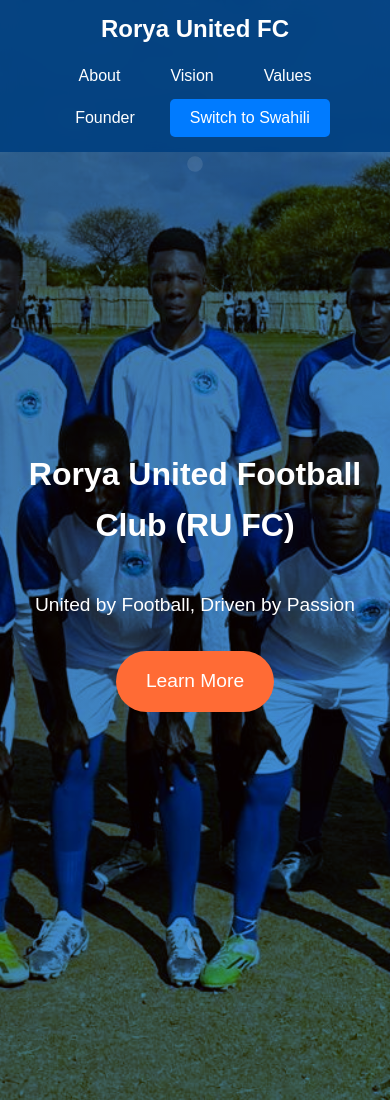
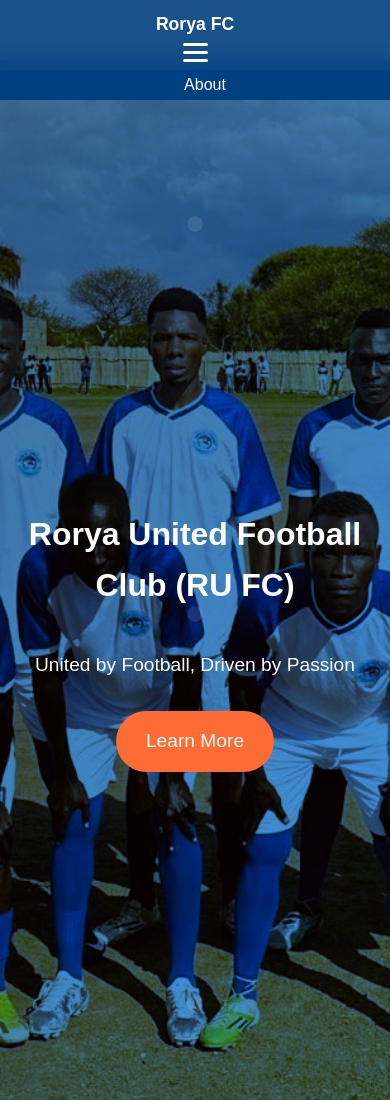
Before and after one commit to William777-design/Rorya-United, a plain HTML site: page index.html in a window 390 px wide. Shown: the top 1100 px of the page. Drawn offline with Linux system fonts and the light colour scheme.

Commit message:
navbar changes

```diff
--- a/index.html
+++ b/index.html
@@ -9,13 +9,18 @@
 <body>
     <nav id="navbar">
         <div class="container">
-            <h1 id="nav-club-name">Rorya United FC</h1>
+            <h1 id="nav-club-name">Rorya FC</h1>
+            <button id="hamburger" class="hamburger">
+                <span></span>
+                <span></span>
+                <span></span>
+            </button>
             <ul id="nav-menu">
                 <li><a href="#about">About</a></li>
                 <li><a href="#vision">Vision</a></li>
                 <li><a href="#values">Values</a></li>
                 <li><a href="#founder">Founder</a></li>
-                <li><button id="lang-toggle">Switch to Swahili</button></li>
+                <li><button id="lang-toggle">Swahili</button></li>
             </ul>
         </div>
     </nav>
--- a/script.js
+++ b/script.js
@@ -43,9 +43,20 @@ const translations = {
 
 let currentLang = 'en';
 
-// Smooth scrolling for navigation links
+// Hamburger Menu Toggle
+const hamburger = document.getElementById('hamburger');
+const navMenu = document.getElementById('nav-menu');
+
+hamburger.addEventListener('click', () => {
+    hamburger.classList.toggle('active');
+    navMenu.classList.toggle('active');
+});
+
+// Close menu when a link is clicked
 document.querySelectorAll('#nav-menu a[href^="#"]').forEach(anchor => {
     anchor.addEventListener('click', function (e) {
+        hamburger.classList.remove('active');
+        navMenu.classList.remove('active');
         e.preventDefault();
         const target = document.querySelector(this.getAttribute('href'));
         target.scrollIntoView({
@@ -53,6 +64,12 @@ document.querySelectorAll('#nav-menu a[href^="#"]').forEach(anchor => {
             block: 'start'
         });
     });
+});
+
+// Close menu when scrolling
+window.addEventListener('scroll', () => {
+    hamburger.classList.remove('active');
+    navMenu.classList.remove('active');
 });
 
 // Intersection Observer for scroll animations
--- a/styles.css
+++ b/styles.css
@@ -6,6 +6,7 @@ body {
     color: #333;
     background-color: #f4f4f4;
     overflow-x: hidden;
+    padding-top: 60px;
 }
 
 .container {
@@ -19,23 +20,26 @@ body {
     position: fixed;
     top: 0;
     width: 100%;
-    background-color: rgba(0, 64, 128, 0.9);
+    background-color: rgba(0, 64, 128, 0.95);
     backdrop-filter: blur(10px);
     z-index: 1000;
     transition: background-color 0.3s ease;
+    box-shadow: 0 2px 8px rgba(0, 0, 0, 0.1);
 }
 
 #navbar .container {
     display: flex;
     justify-content: space-between;
     align-items: center;
-    padding: 10px 20px;
+    padding: 8px 20px;
 }
 
 #nav-club-name {
     margin: 0;
-    font-size: 1.5em;
+    font-size: 1.3em;
     color: white;
+    font-weight: bold;
+    white-space: nowrap;
 }
 
 #nav-menu {
@@ -44,18 +48,20 @@ body {
     margin: 0;
     padding: 0;
     align-items: center;
+    gap: 15px;
 }
 
 #nav-menu li {
-    margin-left: 20px;
+    margin-left: 0;
 }
 
 #nav-menu a {
     color: white;
     text-decoration: none;
-    padding: 10px 15px;
-    border-radius: 5px;
+    padding: 8px 12px;
+    border-radius: 4px;
     transition: background-color 0.3s ease;
+    font-size: 0.9em;
 }
 
 #nav-menu a:hover {
@@ -66,17 +72,134 @@ body {
     background-color: #007bff;
     color: white;
     border: none;
-    padding: 10px 20px;
+    padding: 8px 15px;
     cursor: pointer;
-    border-radius: 5px;
-    font-size: 1em;
+    border-radius: 4px;
+    font-size: 0.85em;
     transition: all 0.3s ease;
+    white-space: nowrap;
 }
 
 #lang-toggle:hover {
     background-color: #0056b3;
     transform: translateY(-2px);
     box-shadow: 0 4px 8px rgba(0,0,0,0.2);
+}
+
+/* Hamburger Menu */
+.hamburger {
+    display: none;
+    flex-direction: column;
+    cursor: pointer;
+    background: none;
+    border: none;
+    padding: 5px;
+    gap: 5px;
+}
+
+.hamburger span {
+    width: 25px;
+    height: 3px;
+    background-color: white;
+    border-radius: 2px;
+    transition: all 0.3s ease;
+}
+
+.hamburger.active span:nth-child(1) {
+    transform: rotate(45deg) translate(10px, 10px);
+}
+
+.hamburger.active span:nth-child(2) {
+    opacity: 0;
+}
+
+.hamburger.active span:nth-child(3) {
+    transform: rotate(-45deg) translate(7px, -7px);
+}
+
+/* Mobile Responsive */
+@media (max-width: 768px) {
+    #nav-club-name {
+        font-size: 1.1em;
+    }
+
+    .hamburger {
+        display: flex;
+    }
+
+    #nav-menu {
+        position: absolute;
+        top: 60px;
+        left: 0;
+        right: 0;
+        flex-direction: column;
+        background-color: rgba(0, 64, 128, 0.98);
+        padding: 15px;
+        gap: 10px;
+        max-height: 0;
+        overflow: hidden;
+        transition: max-height 0.3s ease;
+    }
+
+    #nav-menu.active {
+        max-height: 500px;
+    }
+
+    #nav-menu li {
+        width: 100%;
+        text-align: center;
+    }
+
+    #nav-menu a {
+        display: block;
+        padding: 12px 0;
+        font-size: 1em;
+        border-radius: 0;
+    }
+
+    #lang-toggle {
+        width: 100%;
+        padding: 12px 0;
+    }
+
+    /* Hero Section Mobile */
+    #hero {
+        height: 400px;
+        padding-top: 20px;
+    }
+
+    #club-name {
+        font-size: 1.8em;
+        margin: 0 0 15px;
+    }
+
+    #hero-subtitle {
+        font-size: 1em;
+        margin-bottom: 20px;
+    }
+
+    .cta-button {
+        padding: 12px 25px;
+        font-size: 1em;
+    }
+
+    /* Sections Mobile */
+    .section {
+        padding: 40px 0;
+    }
+
+    .section h2 {
+        font-size: 1.5em;
+    }
+
+    .section p {
+        font-size: 0.95em;
+    }
+
+    .club-image {
+        max-width: 100%;
+        height: auto;
+    }
 }
 
 /* Hero Section */
```
